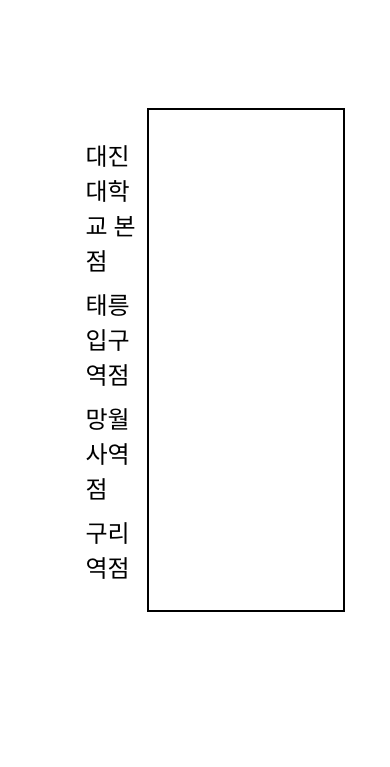
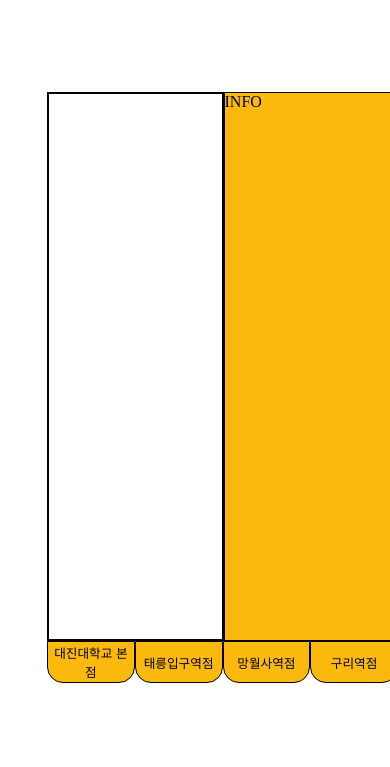
Before and after one commit to ccmuk58/2023_1_Web, a PHP site: page /html/branch.html in a window 390 px wide; the page is wider, and only the part inside the window is pictured. Shown: the top 767 px of that part. Run offline with PHP 8.4, Linux system fonts and the light colour scheme.

Commit message:
Feat: Responsive Size Temp

```diff
--- a/css/BranchStyle.css
+++ b/css/BranchStyle.css
@@ -1,29 +1,43 @@
 #branchSection{
-	align-content: center;
-
 }
 
 #branchContent{
 	display: flex;
+	flex-direction: column;
+	justify-content: center;
+	background-color: #fff;
+	height: 70vh;
+	width: 90vw;
+	padding: 10vh 10vw;
+	margin: 0 auto;
+	border-radius: 100px;
+}
+#branchContent #infoContent{
+	display: flex;
+	flex-direction: row;
+	height: 90vh;
+}
+#branchContent #infoContent #map{
+	flex: 1;
+	border: 2px solid;
+}
+#branchContent #infoContent #branchInfo{
+	flex: 1;
+	border: 1px solid;
+	background-color: #fbb90d;
+}
+#branchContent #branchList{
+	display: flex;
 	flex-direction: row;
 	justify-content: space-around;
-	background-color: #fff;
-	width: 80%;
-	margin: 0 auto;
-	padding: 100px 0;
-	border-radius: 100px;
+	text-align: center;
 }
-#branchTextList{
-	display: flex;
-	flex-direction: column;
-	justify-content: space-around;
-	text-align: left;
-	list-style: none;
-	font-size: 24px;
+
+#branchContent #branchList button{
+	flex:1;
+	height: 5vh;
+	font-size: 1.5vh;
+	background-color: #fbb90d;
+	border-radius: 0 0 16px 16px;
+	border: 1px solid;
 }
-#map{
-	display: inline-block;
-	width: 500px;
-	height: 500px;
-	border: 2px solid;
-}
--- a/html/branch.html
+++ b/html/branch.html
@@ -1,13 +1,16 @@
 <link rel="stylesheet" href="./css/branchStyle.css">
 
 <div id="branchContent">
-	<ul id="branchTextList">
-		<li>대진대학교 본점</li>
-		<li>태릉입구역점</li>
-		<li>망월사역점</li>
-		<li>구리역점</li>
-	</ul>
-	<div id="map"></div>
+	<div id="infoContent">
+		<div id="map"></div>
+		<div id="branchInfo">INFO</div>
+	</div>
+	<div id="branchList">
+		<button>대진대학교 본점</button>
+		<button>태릉입구역점</button>
+		<button>망월사역점</button>
+		<button>구리역점</button>
+	</div>
 </div>
 
 <script>
@@ -15,4 +18,5 @@ var map = new naver.maps.Map('map', {
     center: new naver.maps.LatLng(37.73, 127.11),
     zoom: 10
 });
+
 </script>
```
Also changed, not shown: css/style.css (+7 -7 lines).
